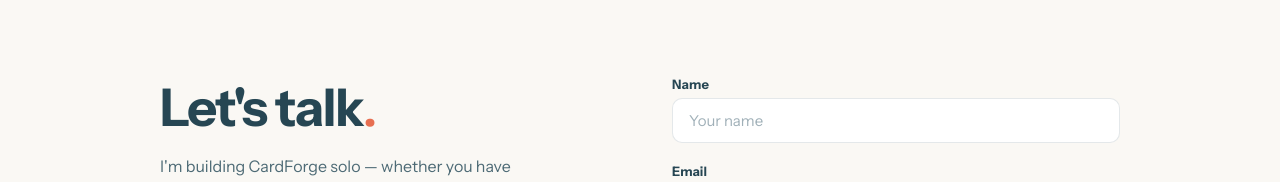
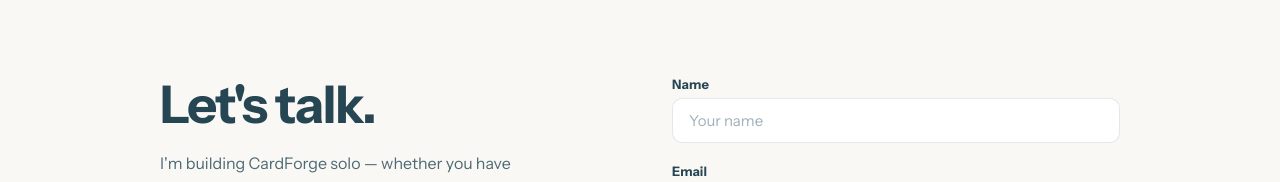
Before and after one commit to krishlazybuilds-commits/cardforge, a Next.js app in the folder frontend/: page /contact in a window 1280 px wide. Shown: the part 144-326 px from the top of the page. Built offline with nearby package versions, Linux system fonts and the light colour scheme.

Commit message:
Add preloader to contact page, fix heading period styling

```diff
--- a/frontend/app/contact/page.tsx
+++ b/frontend/app/contact/page.tsx
@@ -3,6 +3,7 @@
 import { ArrowLeft, Mail, Globe, Send } from "lucide-react";
 import { motion } from "motion/react";
 import { useState } from "react";
+import Preloader from "../preloader";
 
 export default function Contact() {
   const [submitted, setSubmitted] = useState(false);
@@ -22,6 +23,7 @@ export default function Contact() {
   }
 
   return (
+    <Preloader title="Get in Touch" tagline="I'd love to hear from you">
     <main className="landing">
       {/* Nav */}
       <motion.nav
@@ -62,7 +64,7 @@ export default function Contact() {
             }}
           >
             <h1 className="contact-heading">
-              Let&apos;s talk<em>.</em>
+              Let&apos;s talk.
             </h1>
             <p className="contact-description">
               I&apos;m building CardForge solo — whether you have feedback, want to
@@ -161,5 +163,6 @@ export default function Contact() {
         </div>
       </footer>
     </main>
+    </Preloader>
   );
 }
--- a/frontend/app/globals.css
+++ b/frontend/app/globals.css
@@ -679,11 +679,6 @@ h1 em {
   color: var(--deep);
 }
 
-.contact-heading em {
-  font-style: normal;
-  color: var(--sienna);
-}
-
 .contact-description {
   margin-top: 16px;
   font-size: 16px;
--- a/frontend/app/preloader.tsx
+++ b/frontend/app/preloader.tsx
@@ -3,15 +3,23 @@
 import { useState, useEffect } from "react";
 import { motion, AnimatePresence } from "motion/react";
 
-export default function Preloader({ children }: { children: React.ReactNode }) {
+interface PreloaderProps {
+  children: React.ReactNode;
+  title?: string;
+  tagline?: string;
+}
+
+export default function Preloader({
+  children,
+  title = "CardForge",
+  tagline = "Cards that celebrate your people",
+}: PreloaderProps) {
   const [loading, setLoading] = useState(true);
 
   useEffect(() => {
     const timer = setTimeout(() => setLoading(false), 2200);
     return () => clearTimeout(timer);
   }, []);
-
-  const brandName = "CardForge";
 
   return (
     <>
@@ -42,7 +50,7 @@ export default function Preloader({ children }: { children: React.ReactNode }) {
                   visible: { transition: { staggerChildren: 0.05, delayChildren: 0.4 } },
                 }}
               >
-                {brandName.split("").map((char, i) => (
+                {title.split("").map((char, i) => (
                   <motion.span
                     key={i}
                     className="preloader-char"
@@ -51,7 +59,7 @@ export default function Preloader({ children }: { children: React.ReactNode }) {
                       visible: { opacity: 1, y: 0, transition: { duration: 0.3, ease: "easeOut" } },
                     }}
                   >
-                    {char}
+                    {char === " " ? "\u00A0" : char}
                   </motion.span>
                 ))}
               </motion.div>
@@ -62,7 +70,7 @@ export default function Preloader({ children }: { children: React.ReactNode }) {
                 animate={{ opacity: 1 }}
                 transition={{ duration: 0.5, delay: 1.2, ease: "easeOut" }}
               >
-                Cards that celebrate your people
+                {tagline}
               </motion.p>
             </div>
           </motion.div>
```
